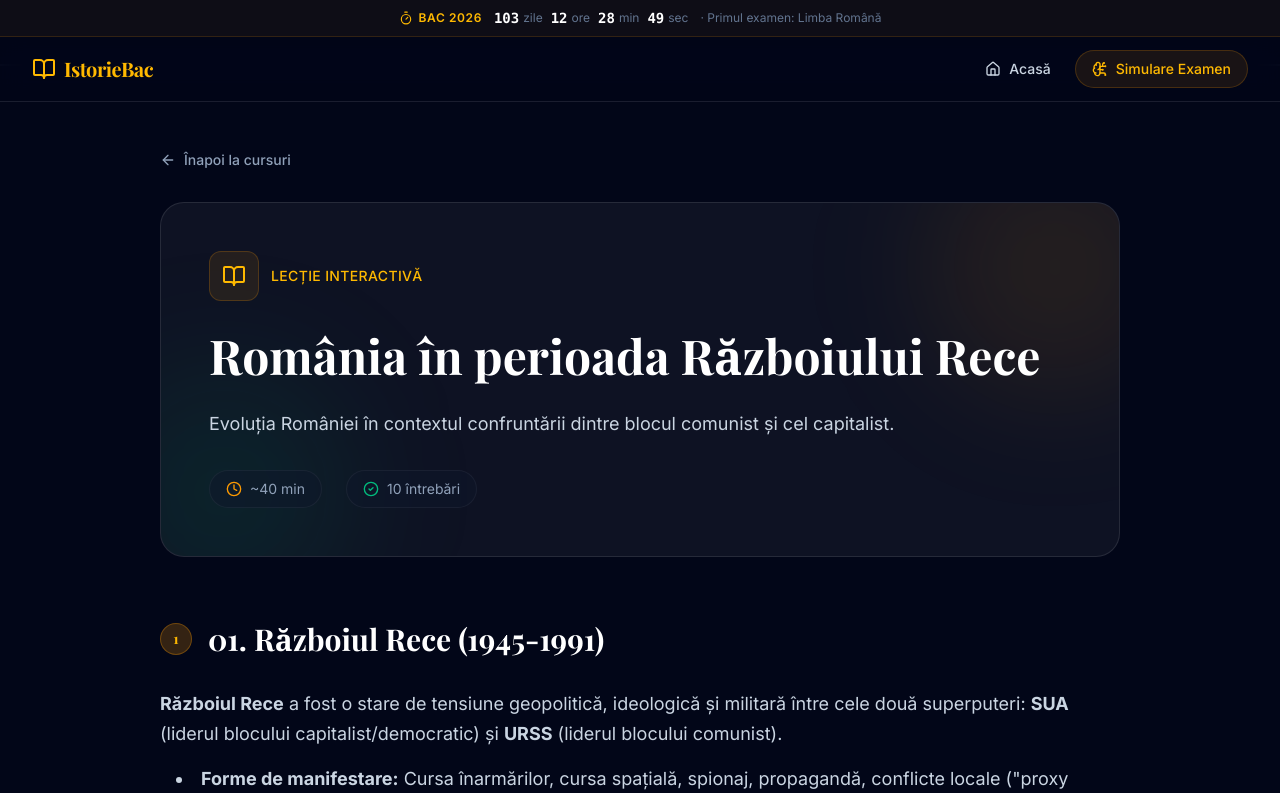
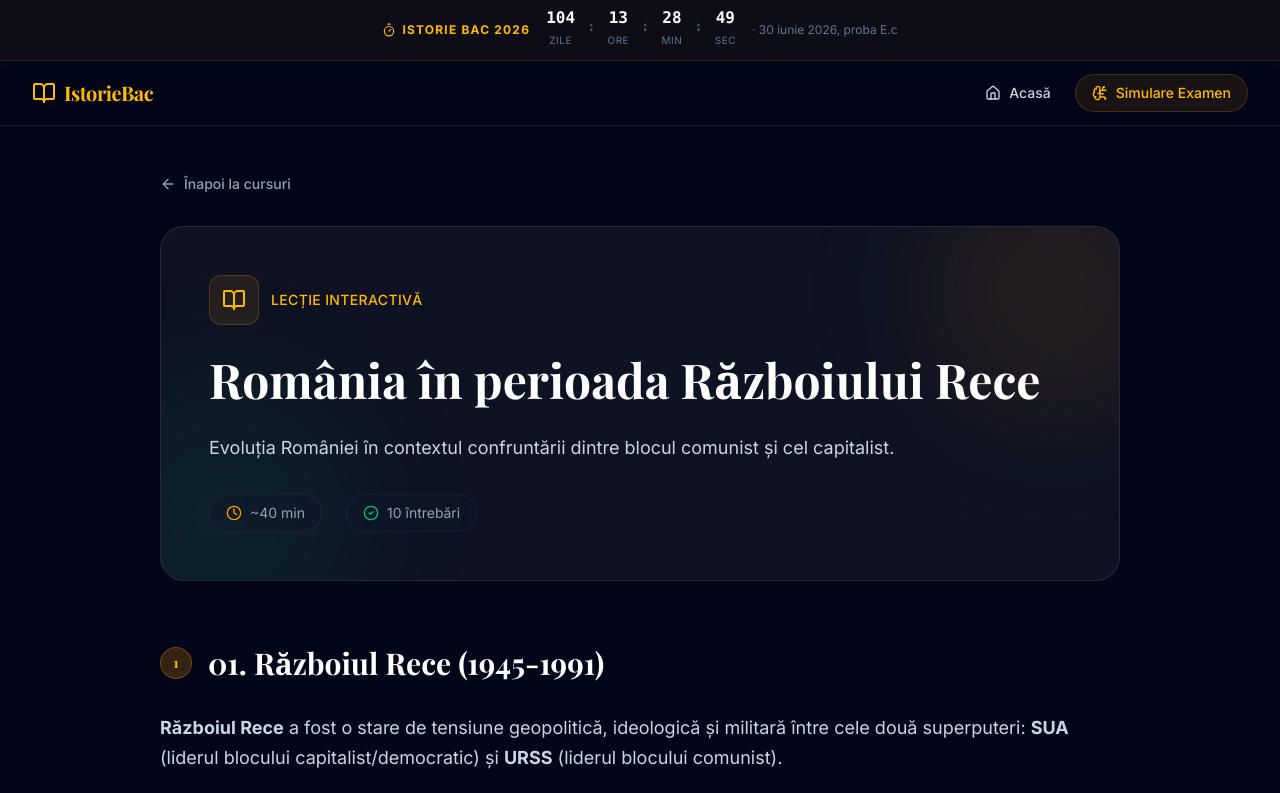
Before and after one commit to TrustsenseDev/ora-de-istorie, a React (Vite) app: page /ora-de-istorie/lesson/romania-razboiul-rece in a window 1280 px wide. Shown: the top 793 px of the page. Built offline with nearby package versions, Linux system fonts and the light colour scheme; a web font is replaced by a local one.

Commit message:
Update BAC countdown to target Istorie exam on June 30 2026

```diff
--- a/src/components/BacCountdown.tsx
+++ b/src/components/BacCountdown.tsx
@@ -2,11 +2,12 @@ import { useState, useEffect } from 'react';
 import { motion } from 'motion/react';
 import { Timer } from 'lucide-react';
 
-const BAC_DATE = new Date('2026-06-29T08:00:00');
+// Istorie = Proba obligatorie a profilului (E.c) - 30 iunie 2026
+const ISTORIE_DATE = new Date('2026-06-30T09:00:00');
 
 function getTimeLeft() {
   const now = new Date();
-  const diff = BAC_DATE.getTime() - now.getTime();
+  const diff = ISTORIE_DATE.getTime() - now.getTime();
   if (diff <= 0) return null;
   const days = Math.floor(diff / (1000 * 60 * 60 * 24));
   const hours = Math.floor((diff % (1000 * 60 * 60 * 24)) / (1000 * 60 * 60));
@@ -19,9 +20,7 @@ export default function BacCountdown() {
   const [timeLeft, setTimeLeft] = useState(getTimeLeft());
 
   useEffect(() => {
-    const interval = setInterval(() => {
-      setTimeLeft(getTimeLeft());
-    }, 1000);
+    const interval = setInterval(() => setTimeLeft(getTimeLeft()), 1000);
     return () => clearInterval(interval);
   }, []);
 
@@ -33,37 +32,42 @@ export default function BacCountdown() {
     <motion.div
       initial={{ opacity: 0, y: -10 }}
       animate={{ opacity: 1, y: 0 }}
-      className={`w-full border-b px-4 py-2 ${
-        urgency
-          ? 'bg-red-500/10 border-red-500/20'
-          : 'bg-amber-500/5 border-amber-500/15'
+      className={`w-full border-b px-4 py-2.5 ${
+        urgency ? 'bg-red-500/10 border-red-500/20' : 'bg-amber-500/5 border-amber-500/15'
       }`}
     >
-      <div className="max-w-7xl mx-auto flex items-center justify-center gap-3 flex-wrap">
-        <div className={`flex items-center gap-1.5 text-xs font-semibold uppercase tracking-wider ${
+      <div className="max-w-7xl mx-auto flex items-center justify-center gap-4 flex-wrap">
+        <div className={`flex items-center gap-1.5 text-xs font-bold uppercase tracking-widest ${
           urgency ? 'text-red-400' : 'text-amber-400'
         }`}>
           <Timer className="w-3.5 h-3.5" />
-          BAC 2026
+          Istorie BAC 2026
         </div>
-        <div className="flex items-center gap-2">
+
+        <div className="flex items-center gap-3">
           {[
             { val: timeLeft.days, label: 'zile' },
             { val: timeLeft.hours, label: 'ore' },
             { val: timeLeft.minutes, label: 'min' },
             { val: timeLeft.seconds, label: 'sec' },
-          ].map(({ val, label }) => (
-            <div key={label} className="flex items-center gap-1">
-              <span className={`font-mono font-bold text-sm tabular-nums ${
-                urgency ? 'text-red-300' : 'text-white'
-              }`}>
-                {String(val).padStart(2, '0')}
-              </span>
-              <span className="text-slate-500 text-xs">{label}</span>
+          ].map(({ val, label }, i) => (
+            <div key={label} className="flex items-center gap-3">
+              <div className="text-center">
+                <span className={`font-mono font-bold text-base tabular-nums block leading-none ${
+                  urgency ? 'text-red-300' : 'text-white'
+                }`}>
+                  {String(val).padStart(2, '0')}
+                </span>
+                <span className="text-slate-500 text-[10px] uppercase tracking-wider">{label}</span>
+              </div>
+              {i < 3 && <span className={`font-mono font-bold text-sm mb-2 ${
+                urgency ? 'text-red-500' : 'text-slate-600'
+              }`}>:</span>}
             </div>
           ))}
         </div>
-        <span className="text-slate-500 text-xs hidden sm:block">· Primul examen: Limba Română</span>
+
+        <span className="text-slate-500 text-xs hidden sm:block">· 30 iunie 2026, proba E.c</span>
       </div>
     </motion.div>
   );
```
